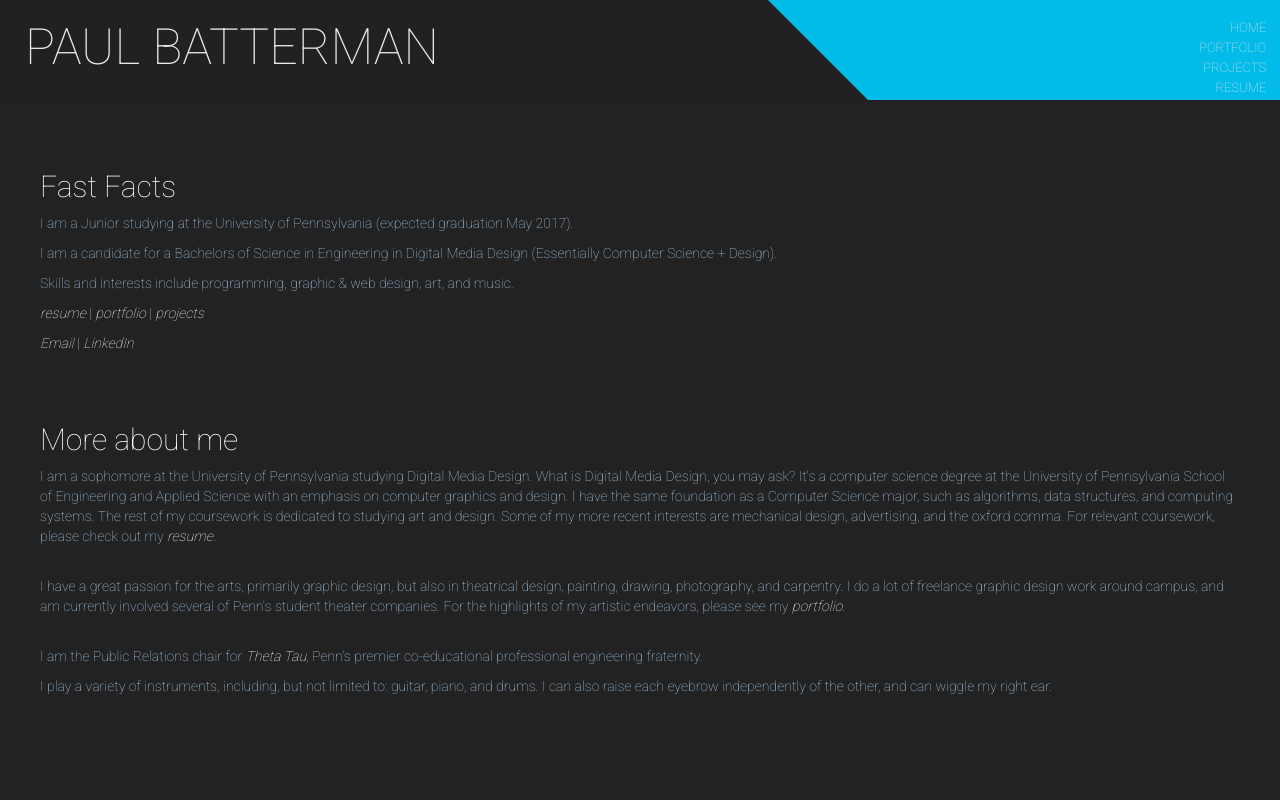
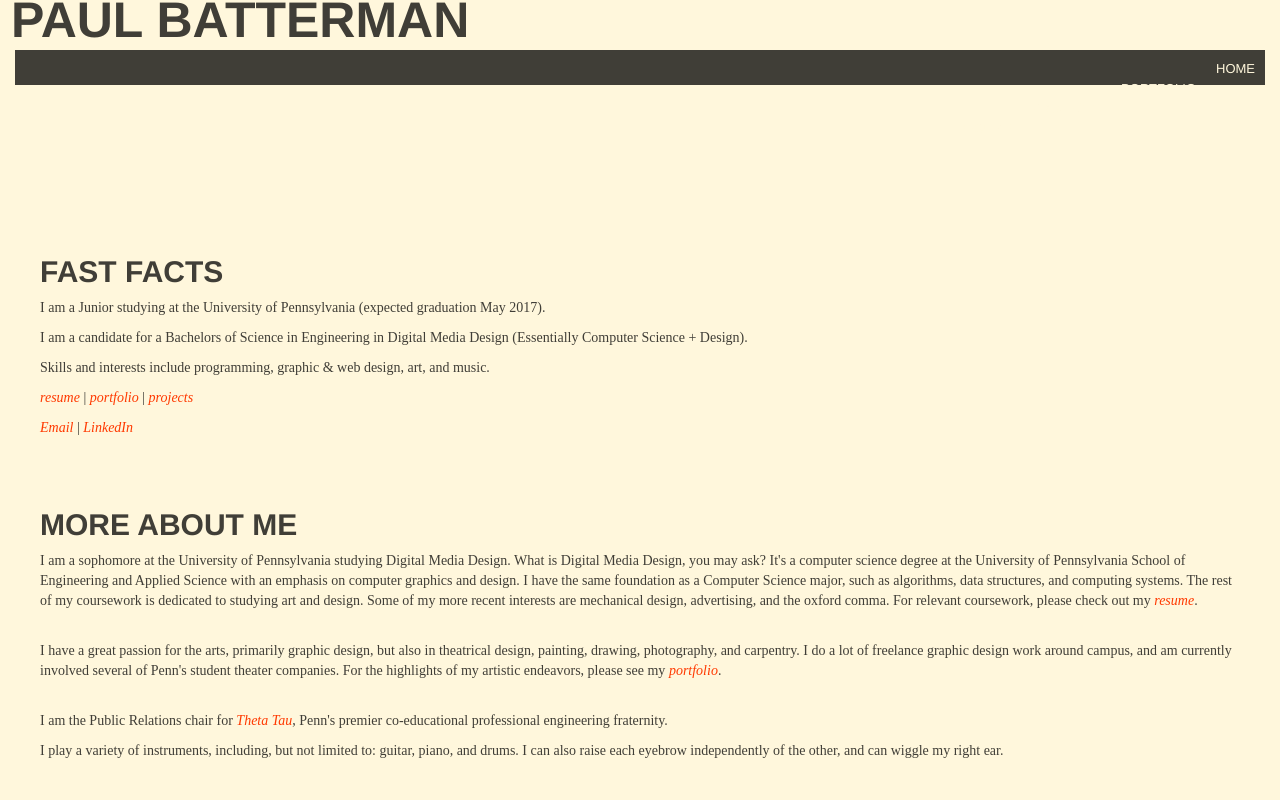
Before and after one commit to pbatterman/pbatterman.github.io, a PHP site: page / in a window 1280 px wide. Run offline with PHP 8.4, Linux system fonts and the light colour scheme; some libraries are stand-ins or nearby versions.

Commit message:
site restyle pt 1

```diff
--- a/css/style.css
+++ b/css/style.css
@@ -1,45 +1,69 @@
+
 body {
-  background-color: #222222;
+  background-color: #FFF7DC;
 
 }
 
 .container-fluid{
-  background-color: #222222;
-  color: #FFFFFF;
+  background-color: #FFF7DC;
+  color: #403E37;
 }
 
+h1, h2, h3, h4, .title h4, .title, .rect-button, #project-box h2 {
+  font-family: "Interstate", Helvetica, Arial, sans-serif;
+  color: #403E37;
+  text-transform: uppercase;
+  font-weight: bold;
+}
+
+body, p {
+  font-family: "proxima nova", serif;
+  font-weight: lighter;
+  color: #403E37;
+}
+
+#project-box h2 {
+  font-weight: lighter;
+  color: #FF3900;
+  font-size: 14px;
+}
+
+.label-template a, .boxInner, .titlebox a, .titleBox{
+  font-family: "Interstate", Helvetica, Arial, sans-serif;
+  color: #FFF7DC;
+  text-transform: uppercase;
+  font-weight: bold;
+}
+
+.label-template a {
+  color: #403E37;
+}
+
+.label-template a:hover, .rect-button:hover {
+  color: #FF3900;
+}
+
+.boxInner p {
+  font-family: "proxima nova", serif;
+  font-weight: lighter;
+  color: #FF3900;
+  text-transform: none;
+}
+
+
 #header{
-  top: 0px;
-  padding: 0;
   width: 100%;
   height: 13%;
-  font-family: "Roboto", Helvetica, Arial, sans-serif;
-  font-weight: lighter;
-  /*padding-bottom: 3%;*/
-  /*background-color: #222222;*/
-  position: fixed;
-  z-index: 1;
-  opacity: .9;
+  vertical-align: middle;
 }
 
-.triangle-topright {
-  /*right: 0;*/
-  margin-left: 60%;
-  border-top: 100px solid #00CCFF;
-  border-left: 100px solid transparent;
-
-}
-
-#portfolio {
-  background-color: #222222;
-}
 
 .title {
-  color:#858585;
+  color:#403E37;
   font-size: 50px;
-  text-indent: 25px;
-  margin-bottom: 20%;
-  position: absolute;
+  padding: 0px;
+  float: left;
+  margin-left: -4px;
 }
 
 .title a{
@@ -47,32 +71,47 @@ body {
   text-decoration: none;
 }
 
+.title h4{
+  font-size: 50px;
+  margin-top: 0px;
+  line-height: 40px;
+}
 
-.title h4{
-  font-family: "Roboto", Arial, sans-serif;
-  font-weight: lighter;
-  font-size: 50px;
-  padding-top: 10px;
-  padding-bottom: 10px;
-  position: fixed;
-  z-index: 1;
-  top: 0;
-  left: 0px;
-  color: #FFFFFF;
+.menu-btns{
+  float: left;
+  background-color: #403E37;
+  height: 35px;
+  width: 100%;
 }
+
+.rect-button {
+  color: #FFF7DC;
+  float: right;
+  font-weight: normal;
+  text-decoration:none;
+  text-align: center;
+  font-size: 13px;
+  z-index: 2;
+  margin: 10px;
+  -o-transition:.25s;
+  -ms-transition:.25s;
+  -moz-transition:.25s;
+  -webkit-transition:.25s;
+  transition:.25s;
+}
+
 h1{
-  font-family: "Roboto", Helvetica, Arial, sans-serif;
-  font-weight: lighter;
   font-size: 40px;
   padding-top: 10px;
   padding-bottom: 10px;
   text-indent: 25px;
   min-width: 780px;
 }
+
 .caption-solid h2 {
-  font-family: "Roboto", Helvetica, Arial, sans-serif;
-  color: #FFFFFF;
-  font-weight: lighter;
+  text-transform: uppercase;
+  color: #403E37;
+  font-weight: bold;
   text-align: left;
   margin-left: 25px;
   font-size: 30;
@@ -80,61 +119,31 @@ h1{
 
 h3 {
   text-decoration: none;
-  font-family: "Roboto", Helvetica, Arial, sans-serif;
-  font-weight: lighter;
+  font-variant: small-caps;
   font-size: 20px;
   margin-left: 25px;
   margin-top: 10px;
 }
 
 p {
-  color: #AACEEE;
-    margin-left: 25px;
-    margin-right: 25px;
-      font-family: "Roboto";
-  font-weight: lighter;
+  margin-left: 25px;
+  margin-right: 25px;
 }
 
 h5 {
-  font-family: "Roboto", Helvetica, Arial, sans-serif;
-  font-weight: lighter;
   font-size: 25px;
 }
 
-.menu-btns{
-  width: 10%;
-  margin-top: 1.5%;
-  font-family: "Roboto", Helvetica, Arial, sans-serif;
-  font-weight: lighter;
-  /*float: right;*/
-  z-index: 1;
-  position: fixed;
-  top: 0;
-  right: 1px;
+#main-spacer {
+  height: 250px;
 }
 
-.rect-button {
-  float: right;
-  margin-top: 0px;
-  right: 10%;
-  text-decoration:none;
-  text-align: center;
-  font-size: 13px;
-  color:#FFFFFF;
-  z-index: 2;
-  position: absolute;
-  -o-transition:.25s;
-  -ms-transition:.25s;
-  -moz-transition:.25s;
-  -webkit-transition:.25s;
-  transition:.25s;
+.off-left {
+  margin-left: 102%;
 }
 
 .rect-button:hover {
   text-decoration: none;
-  color: #000000;
-  /*font-weight: normal;*/
-
 }
 
 #home-body{
@@ -150,8 +159,9 @@ h5 {
 }
 
 .link {
-  color: #FFFFFF;
-  font-family: "Roboto", Helvetica, sans-serif;
+  font-family: "proxima nova", serif;
+  font-weight: lighter;
+  color: #FF3900;
   font-style: italic;
   -o-transition:.15s;
   -ms-transition:.15s;
@@ -205,27 +215,6 @@ h5 {
     -ms-transition: all .5s ease-out;
     transition: all .5s ease-out;
 }
-.caption1 {
-    color: #FFFFFF;
-    position: absolute;
-    margin-left: 25%;
-    margin-top: 200px;
-    opacity: 1;
-    -webkit-transition: all .5s ease-out;
-    -moz-transition: all .5s ease-out;
-    -o-transition: all .5s ease-out;
-    -ms-transition: all .5s ease-out;
-    transition: all .5s ease-out;
-}
-
-
-.caption-solid {
-    color: #000000;
-    position: relative;
-  }
-h3.caption{
-  color: #FFFFFF;
-}
 
 .mask:hover .caption {
     opacity: 0;
@@ -272,15 +261,12 @@ h2.glance {
 }
 .label-template {
   text-align: left;
-  font-family: "Roboto", "Raleway", Helvetica, Arial, sans-serif;
-  font-weight: lighter;
   font-size: 30px;
   text-decoration:none;
   text-indent: 20px;
 }
 .label-template a{
  text-decoration:none;
- color:#00CCFF;
   -o-transition:.75s;
   -ms-transition:.75s;
   -moz-transition:.75s;
@@ -289,7 +275,6 @@ h2.glance {
 
 }
 .label-template a:hover {
-  color: #FFCC33;
   margin-left: 5px;
    -o-transition:.25s;
   -ms-transition:.25s;
@@ -351,12 +336,7 @@ h2.glance {
   color:#B2B2B2;
   background-color: #FFFFFF;
 }
-#intro{
-  margin-right: 25%;
-  width: 100%;
-  color: #000000;
-  margin-bottom: 10px;
-}
+
 .text-box {
   float: left;
   position: relative;
@@ -398,7 +378,7 @@ h2.glance {
 .wrap h2{
   font-family: "Roboto";
   font-weight: lighter;
-  color: #00CCFF;
+  color: #FF0000;
   font-size: 120%;
   text-align: center;
 }
@@ -445,8 +425,6 @@ h2.glance {
 }
 .boxInner .titleBox {
    position: absolute;
-   font-family:"Roboto";
-   font-weight: lighter;
    font-size: 14pt;
    height: 100%;
    bottom: 0;
@@ -454,7 +432,6 @@ h2.glance {
    right: 0;
    padding-top: 25%;
    background-color: #222222;
-   color: #FFFFFF;
    opacity: 0;
    text-align: center;
    -webkit-transition: all 0.3s ease-out;
@@ -470,7 +447,8 @@ h2.glance {
 
 .boxInner .titleBox p{
   font-size: 12px;
-  }
+}
+
 .boxInner:hover .titleBox {
    margin-bottom: 0px;
    height: 100%;
@@ -529,11 +507,6 @@ h2.glance {
 #project-box {
   border-bottom: 1px solid #777777;
 }
-#project-box h2 {
-  font-family: "Roboto", sans-serif;
-  font-weight: lighter;
-  color: #00CCFF;
-}
 
 #overlay {
  background:rgba(0,0,0,0.7);
```
Also changed, not shown: graphic.html (+3 -10 lines), index.html (+19 -12 lines).
